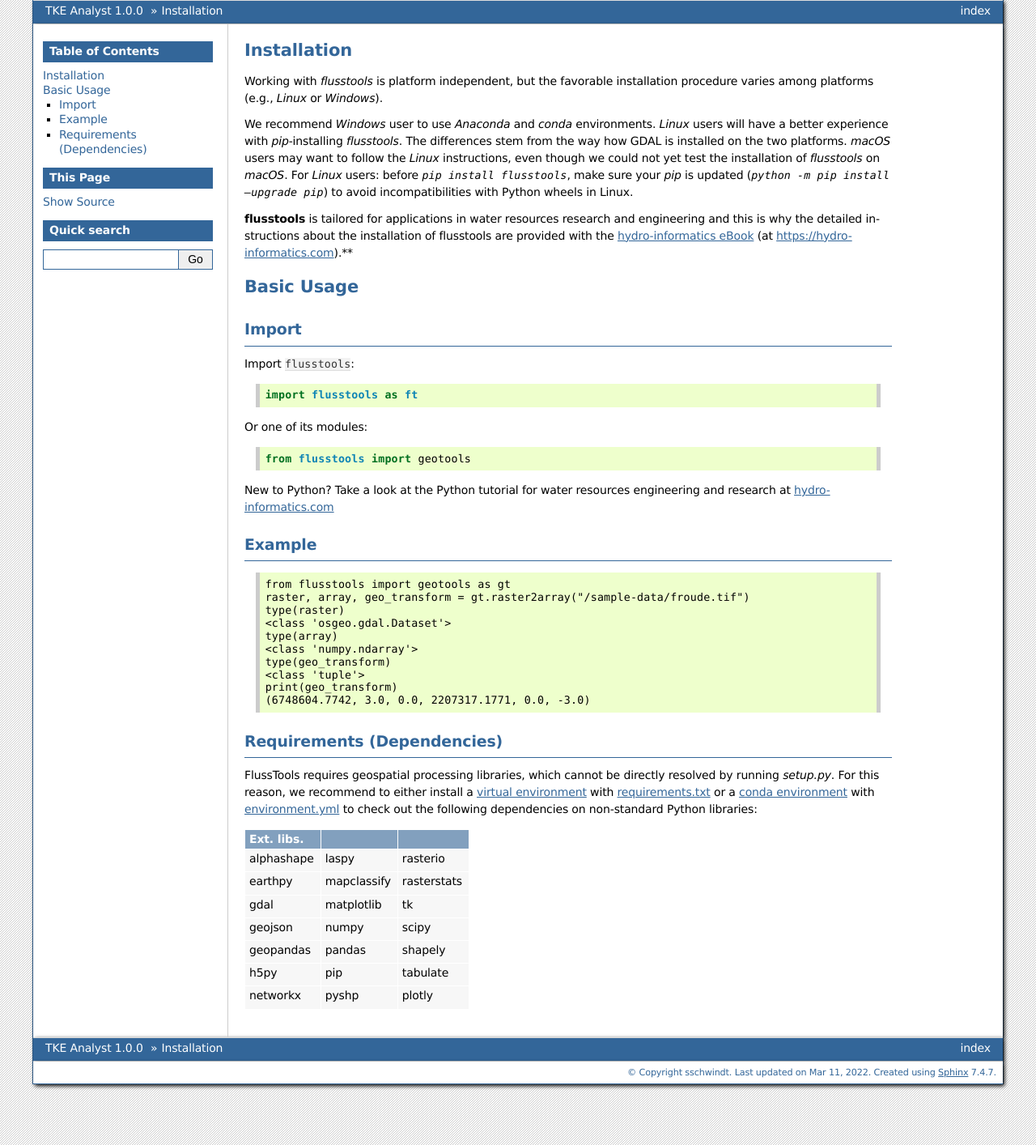
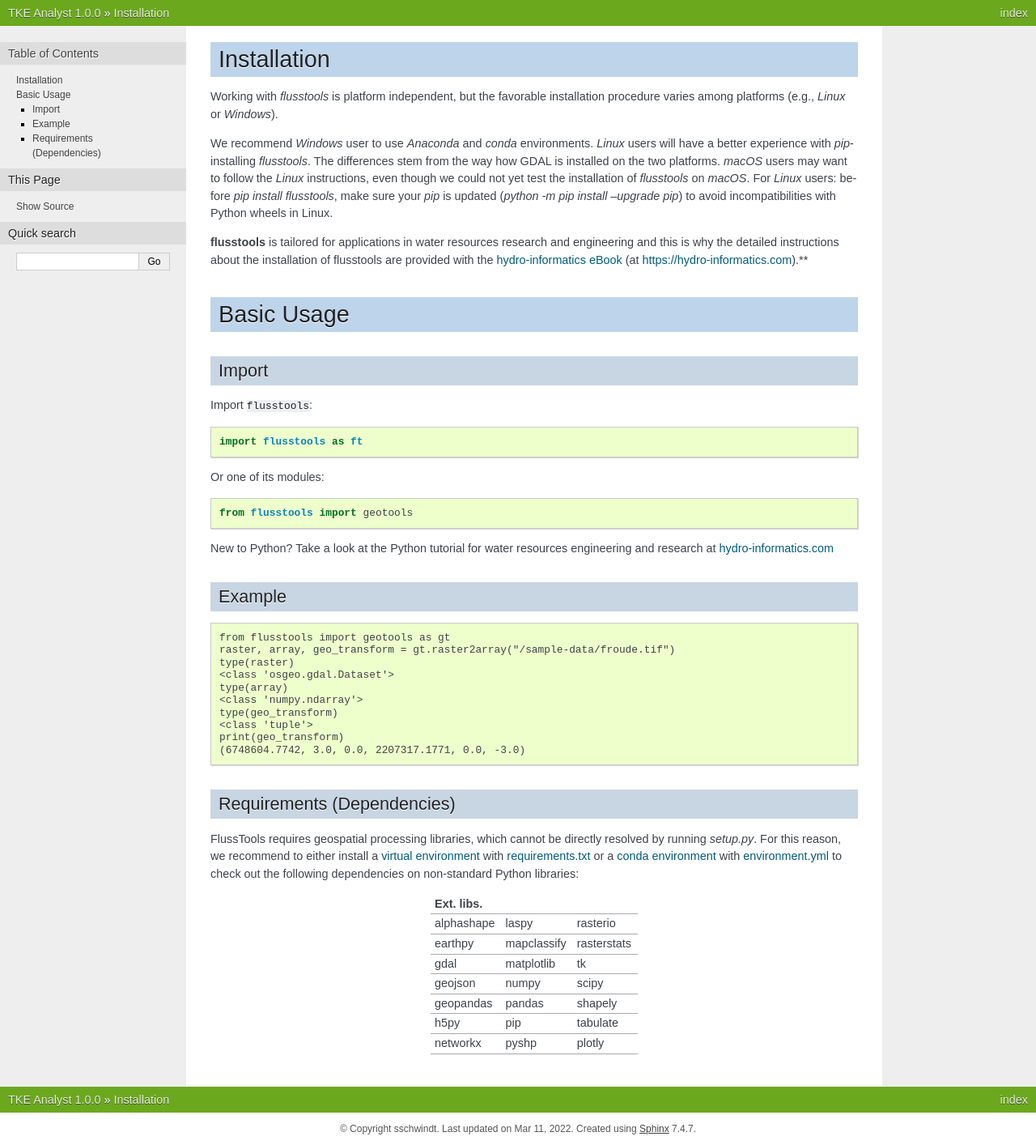
Before and after one commit to sschwindt/tke-calculator, a Sphinx documentation site: the page built from docs/getstarted.rst, in a window 1280 px wide. Shown: the whole page at 81% size. Built offline with Sphinx 7.4.7, drawn with Linux system fonts in a browser that asks for light colours.

Commit message:
adapted style

```diff
--- a/docs/conf.py
+++ b/docs/conf.py
@@ -81,7 +81,7 @@ myst_deflist_enable = True
 myst_url_schemes = ("http", "https", "mailto")
 panels_add_bootstrap_css = False
 
-html_theme = "bizstyle"  # "sphinx-rtd-theme"
+html_theme = "nature"  # "sphinx-rtd-theme" bizstyle
 html_theme_options = {
 
     "theme_dev_mode": True,
```
